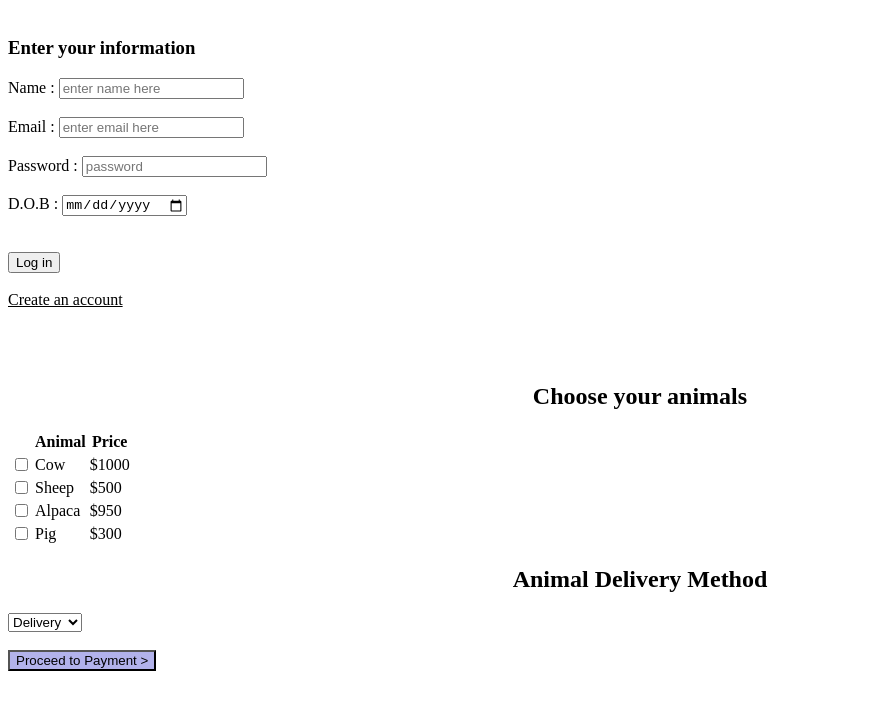
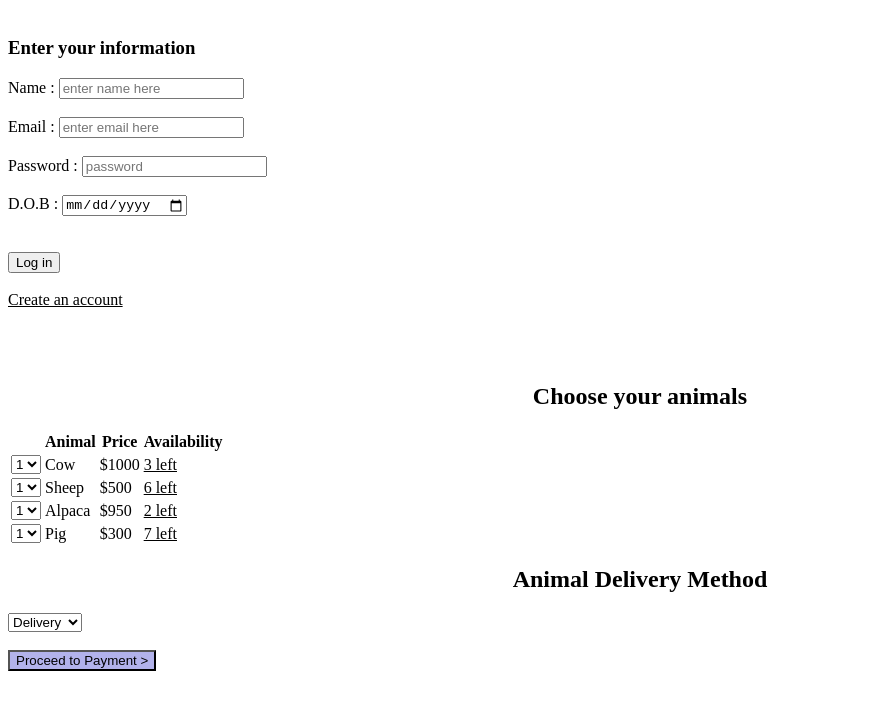
Before and after one commit to michelleakins/devtutoring, a plain HTML site: page AnimalShop.html in a window 1280 px wide. Shown: the part 66-776 px from the top of the page, without its empty margins (0-895 px from the left). Drawn offline with Linux system fonts and the light colour scheme.

Commit message:
Update AnimalShop.html

```diff
--- a/AnimalShop.html
+++ b/AnimalShop.html
@@ -28,33 +28,64 @@
     <!--choose your animals-->
     <h2 style= "text-align: center;" >Choose your animals</h2>
     <table>
+        <!--headings-->
         <tr>
             <th> </th>
             <th> Animal</th>
             <th>Price</th>
+            <th> Availability</th>
+        </tr>
+        <!--cows-->
+        <tr>
+            <td><select name="Number of Cows Selected" >
+                <option value="1">1</option>
+                <option value="2">2</option>
+                <option value="3">3</option>
+            </td>
+            <td>Cow</td>
+            <td>$1000</td>
+            <td> <u>3 left</u></td>
+        </tr>
+        <!--sheep-->
+        <tr>
+            <td><select name="Number of Sheep Selected" >
+                <option value="1">1</option>
+                <option value="2">2</option>
+                <option value="3">3</option>
+                <option value="4">4</option>
+                <option value="5">5</option>
+                <option value="6">6</option>
+            </td>
+            <td>Sheep</td>
+            <td>$500</td>
+            <td><u>6 left</u></td>
+        </tr>
+        <!--alpaca-->
+        <tr>
+            <td><select name="Number of Alpaca Selected" >
+                <option value="1">1</option>
+                <option value="2">2</option>
+            </td>
+            <td>Alpaca</td>
+            <td>$950</td>
+            <td><u>2 left</u></td>
+        </tr>
+        <!--Pigs-->
+        <tr>
+            <td><select name="Number of Pigs Selected" >
+                <option value="1">1</option>
+                <option value="2">2</option>
+                <option value="3">3</option>
+                <option value="4">4</option>
+                <option value="5">5</option>
+                <option value="6">6</option>
+                <option value="7">7</option>
+            </td>
+            <td>Pig</td>
+            <td>$300</td>
+            <td><u>7 left</u></td>
         </tr>
 
-        <tr>
-            <td><input type="checkbox"> </td>
-            <td>Cow</td>
-            <td>$1000</td>
-        </tr>
-
-        <tr>
-            <td><input type="checkbox"> </td>
-            <td>Sheep</td>
-            <td>$500</td>
-        </tr>
-        <tr>
-            <td><input type="checkbox"></td>
-            <td>Alpaca</td>
-            <td>$950</td>
-        </tr>
-        <tr>
-            <td><input type="checkbox"></td>
-            <td>Pig</td>
-            <td>$300</td>
-        </tr>
     </table>
 
 
```
